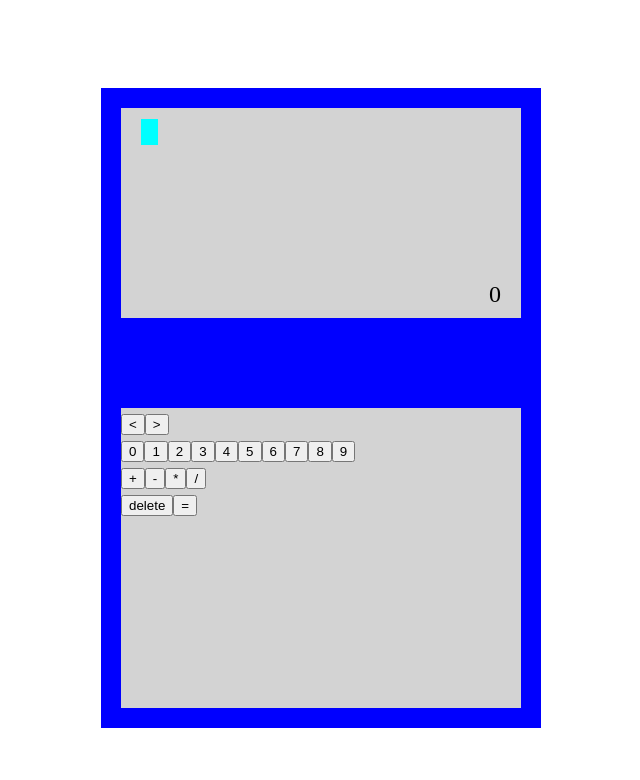
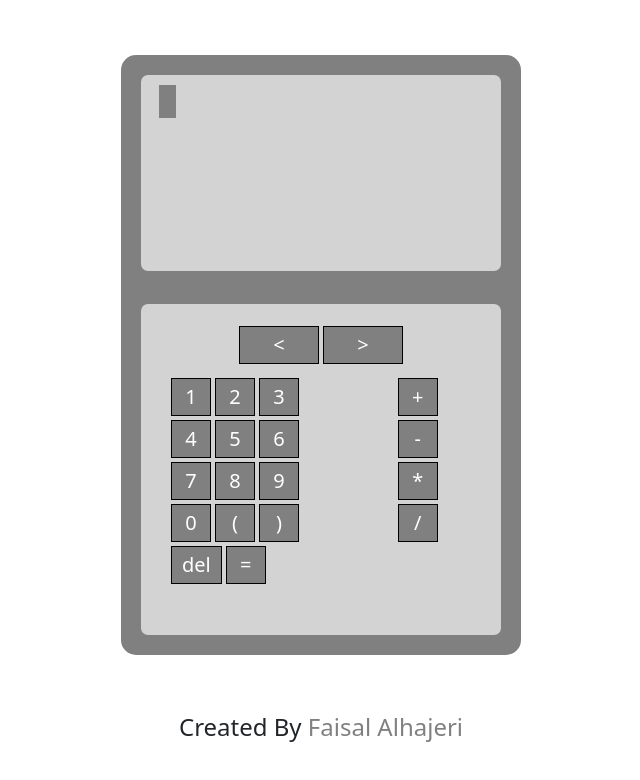
Before and after one commit to faisal-alhajeri/calculator, a React (Vite) app: page / in a window 1280 px wide. Shown: the top 780 px of the page, without its empty margins (319-959 px from the left). Built offline with nearby package versions, Linux system fonts and the light colour scheme.

Commit message:
format buttons

```diff
--- a/package.json
+++ b/package.json
@@ -9,7 +9,13 @@
     "preview": "vite preview"
   },
   "dependencies": {
+    "@fortawesome/fontawesome-svg-core": "^6.2.0",
+    "@fortawesome/free-regular-svg-icons": "^6.2.0",
+    "@fortawesome/free-solid-svg-icons": "^6.2.0",
+    "@fortawesome/react-fontawesome": "^0.2.0",
+    "bootstrap": "^5.2.1",
     "react": "^18.2.0",
+    "react-bootstrap": "^2.5.0",
     "react-dom": "^18.2.0"
   },
   "devDependencies": {
--- a/src/App.css
+++ b/src/App.css
@@ -1,23 +1,29 @@
 html{
   font-size: 24px;
+}
+a.link{
+  text-decoration: none ;
+  color: gray ;
 }
 
 #main-container{
   height: 100vh;
   display: flex;
-  justify-content: center;
+  justify-content: space-evenly;
   align-items: center;
+  flex-direction: column;
 }
 
 #calculator{
   width: 400px;
   height: 600px;
-  background-color: blue;
+  background-color: gray;
   color: white;
   display: flex;
   flex-direction: column;
   justify-content: space-between;
   padding: 20px;
+  border-radius: 15px;
 }
 
 #calculator-show{
@@ -25,11 +31,16 @@ html{
   height: 35%;
   box-sizing: border-box;
   position: relative;
+  border-radius:7px;
+
 }
 
-#calculator-buttons{
+#calculator-buttons-container{
+  border-radius:7px;
+
+  padding: 10px;
   background-color: lightgray;
-  height: 50%;
+  height: 59%;
   box-sizing: border-box;
   /* display: flex;
   justify-content: center;
@@ -53,9 +64,25 @@ html{
 }
 
 .pointer-span{
-  background-color: aqua;
+  background-color: grey;
+  color: white;
 }
 
 .empty-pointer{
   padding-right: 0.7em;
 }
+
+.operator-span{
+  margin: 0px 10px;
+}
+
+
+.calc-button {
+  padding: 3px 10px;
+  min-width: 40px;
+  background-color: gray;
+  color: white;
+  border: 0.5px solid black;
+  font-size: 20px;
+  margin: 2px ;
+}
--- a/src/App.tsx
+++ b/src/App.tsx
@@ -1,6 +1,9 @@
+import { FontAwesomeIcon } from "@fortawesome/react-fontawesome";
 import { useEffect, useState } from "react";
+import { Col, Container, Row } from "react-bootstrap";
 import "./App.css";
-import { useCalculator } from "./context/CalculatorContext";
+import NumberButton from "./buttons/NumberButton";
+import { operators, useCalculator } from "./context/CalculatorContext";
 
 function App() {
   const {
@@ -12,47 +15,92 @@ function App() {
     deleteSymbol,
     pointer,
     next,
-    prev
+    prev,
   } = useCalculator();
 
   return (
     <div id="main-container">
+      {/* <h1>My Calculator</h1> */}
+
       <div id="calculator">
         <div id="calculator-show">
           <div id="calculator-equation">{formatEquation()}</div>
           <div id="calculator-result">
             {result}
             <br />
-            {pointer}
+            {/* {pointer} */}
           </div>
         </div>
-        <div id="calculator-buttons">
+        <div id="calculator-buttons-container">
           {/* <input style={{height: '100px'}} onChange={(e) => addSymbol(e.target.value)} /> */}
-          <div>
+          <div style={{ textAlign: "center", padding: "10px" }}>
+            <button
+              className="calc-button w-25"
+              onClick={() => prev()}
+            >{`<`}</button>
+            <button
+              className="calc-button  w-25"
+              onClick={() => next()}
+            >{`>`}</button>
+          </div>
+          <Container>
+            <Row>
+              <Col xs={8}>
+                <div className="d-flex flex-column ">
+                  <div className="">
+                  <NumberButton  num="1" />
+                  <NumberButton  num="2" />
+                  <NumberButton  num="3" />
+                  </div>
+                  <div className="">
+                  <NumberButton  num="4" />
+                  <NumberButton  num="5" />
+                  <NumberButton  num="6" />
+                  </div>
+                  <div className="">
+                  <NumberButton  num="7" />
+                  <NumberButton  num="8" />
+                  <NumberButton  num="9" />
+                  </div>
+                  <div className="">
+                  <NumberButton  num="0" />
+                  <NumberButton  num="(" />
+                  <NumberButton  num=")" />
 
-              <button onClick={() => prev()} >{`<`}</button>
-              <button onClick={() => next()} >{`>`}</button>
+                  </div>
 
-          </div>
 
-          <div>
-            {Array(10)
-              .fill(0)
-              .map((value, index) => (
-                <button onClick={() => addSymbol(index.toString())}>
-                  {index}
-                </button>
-              ))}
-          </div>
 
-          <div>
-            {["+", "-", "*", "/"].map((symbol) => (
-              <button onClick={() => addSymbol(symbol)}>{symbol}</button>
-            ))}
-          </div>
-          <button onClick={() => deleteSymbol()}>delete</button>
-          <button onClick={() => compute()}>=</button>
+                </div>
+
+
+              </Col>
+              <Col xs={4}>
+                {operators.map((symbol) => (
+                  <NumberButton num={symbol} />
+                ))}
+              </Col>
+            </Row>
+
+
+          <button className="calc-button" onClick={() => deleteSymbol()}>
+            del
+          </button>
+          <button className="calc-button" onClick={() => compute()}>
+            =
+          </button>
+          </Container>
+
+
+
         </div>
+      </div>
+      <div>
+        Created By{" "}
+        <a href="https://github.com/faisal-alhajeri" target="_blanck" className="link">
+          {" "}
+          Faisal Alhajeri
+        </a>
       </div>
     </div>
   );
--- /dev/null
+++ b/src/buttons/AbstractButton.tsx
@@ -0,0 +1,11 @@
+import React from 'react'
+
+export type CalculatorButton = React.ComponentProps<'button'> & {
+
+}
+
+export default function AbstractButton({children, className,...restProps}: CalculatorButton) {
+  return (
+    <button className={`calc-button ${className ?? ''}`} {...restProps} >{children}</button>
+  )
+}
--- /dev/null
+++ b/src/buttons/NumberButton.tsx
@@ -0,0 +1,27 @@
+import React from "react";
+import { useCalculator } from "../context/CalculatorContext";
+import AbstractButton, { CalculatorButton } from "./AbstractButton";
+
+export type NumberButtonType = CalculatorButton & {
+  num: string;
+};
+
+export default function NumberButton({
+  num,
+  onClick,
+  ...restProps
+}: NumberButtonType) {
+  const { addSymbol } = useCalculator();
+
+  return (
+    <AbstractButton
+      onClick={(e) => {
+        addSymbol(num.toString());
+        onClick ? onClick(e) : "";
+      }}
+      {...restProps}
+    >
+      {num}
+    </AbstractButton>
+  );
+}
--- a/src/context/CalculatorContext.tsx
+++ b/src/context/CalculatorContext.tsx
@@ -1,9 +1,12 @@
 import React, { useContext, useEffect, useState } from "react";
+
+export const operators = ["+", "-", "*", "/"];
 
 type calculatorCtxValues = {
   equation: string;
   pointer: number;
   result: string | null;
+  reset: () => void;
   formatEquation: () => any;
   compute: () => void;
   addSymbol: (symbol: string) => void;
@@ -42,13 +45,17 @@ export default function CalculatorProvider({ children }: { children: any }) {
       return <span className="pointer-span empty-pointer"></span>;
 
     const newEquationFormatted = equationList.map((symbol, index) => {
-      if (index === pointer)
-        return <span className="pointer-span">{symbol}</span>;
-      return <span>{symbol}</span>;
+      const spanClassList = [];
+      if (index === pointer) spanClassList.push("pointer-span");
+
+      if (operators.includes(symbol)) spanClassList.push("operator-span");
+      return <span className={spanClassList.join(" ")}>{symbol}</span>;
     });
 
-    if (equationList.length === pointer )
-      newEquationFormatted.push(<span className="pointer-span empty-pointer"></span>) ;
+    if (equationList.length === pointer)
+      newEquationFormatted.push(
+        <span className="pointer-span empty-pointer"></span>
+      );
 
     return newEquationFormatted;
   }
@@ -61,6 +68,11 @@ export default function CalculatorProvider({ children }: { children: any }) {
 
       setResult("err");
     }
+  }
+
+  function reset() {
+    setEquation("");
+    setPointer(0);
   }
 
   function addSymbol(symbol: string) {
@@ -85,9 +97,9 @@ export default function CalculatorProvider({ children }: { children: any }) {
   }
 
   function changePointer(position: number) {
-    if(position > equation.length ) return  setPointer(equation.length);
+    if (position > equation.length) return setPointer(equation.length);
 
-    if(position < 0 ) return  setPointer(0);
+    if (position < 0) return setPointer(0);
 
     setPointer(position);
   }
@@ -106,6 +118,7 @@ export default function CalculatorProvider({ children }: { children: any }) {
         equation,
         result,
         pointer,
+        reset,
         formatEquation,
         compute,
         addSymbol,
--- a/src/main.tsx
+++ b/src/main.tsx
@@ -2,6 +2,7 @@ import React from "react";
 import ReactDOM from "react-dom/client";
 import App from "./App";
 import CalculatorProvider from "./context/CalculatorContext";
+import 'bootstrap/dist/css/bootstrap.css'
 
 ReactDOM.createRoot(document.getElementById("root") as HTMLElement).render(
   <React.StrictMode>
```
Also changed, not shown: 1 other file (tests, documents, lock files or other folders).
